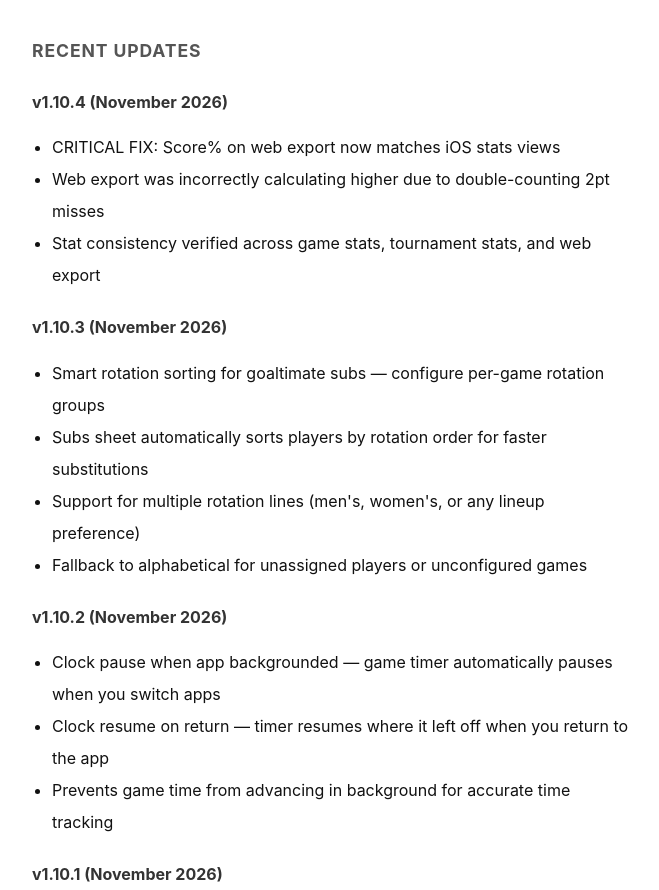
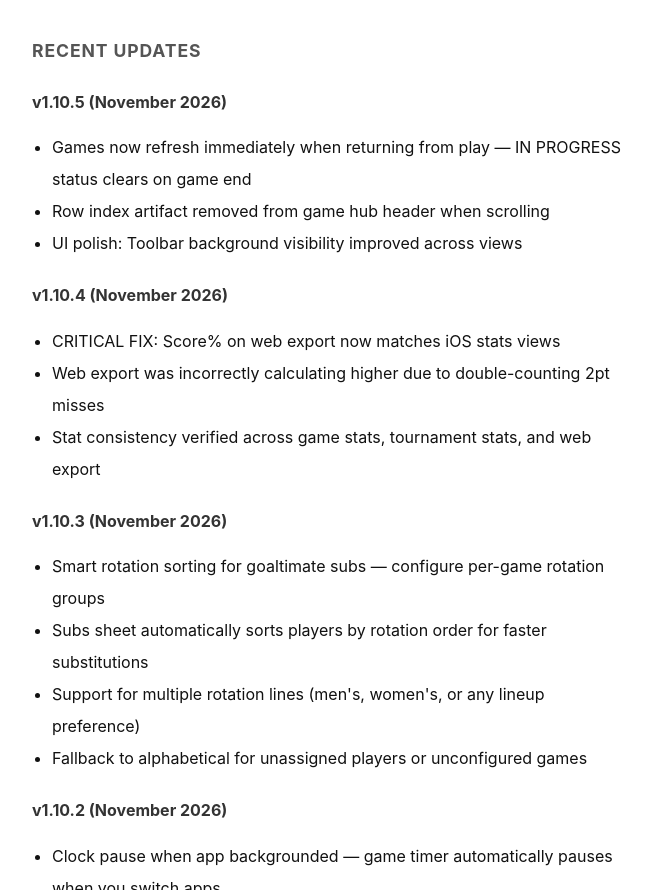
Before and after one commit to joelconn/UltiPlusMinus, a plain HTML site: page index.html in a window 1280 px wide. Shown: the part 1115-2005 px from the top of the page, without its empty margins (308-967 px from the left). Drawn offline with Linux system fonts and the light colour scheme.

Commit message:
Update: Website with v1.10.5 UI polish fixes

```diff
--- a/index.html
+++ b/index.html
@@ -54,6 +54,13 @@
   </ul>
 
   <h2>Recent Updates</h2>
+  <h3>v1.10.5 (November 2026)</h3>
+  <ul>
+    <li>Games now refresh immediately when returning from play — IN PROGRESS status clears on game end</li>
+    <li>Row index artifact removed from game hub header when scrolling</li>
+    <li>UI polish: Toolbar background visibility improved across views</li>
+  </ul>
+
   <h3>v1.10.4 (November 2026)</h3>
   <ul>
     <li>CRITICAL FIX: Score% on web export now matches iOS stats views</li>
```
